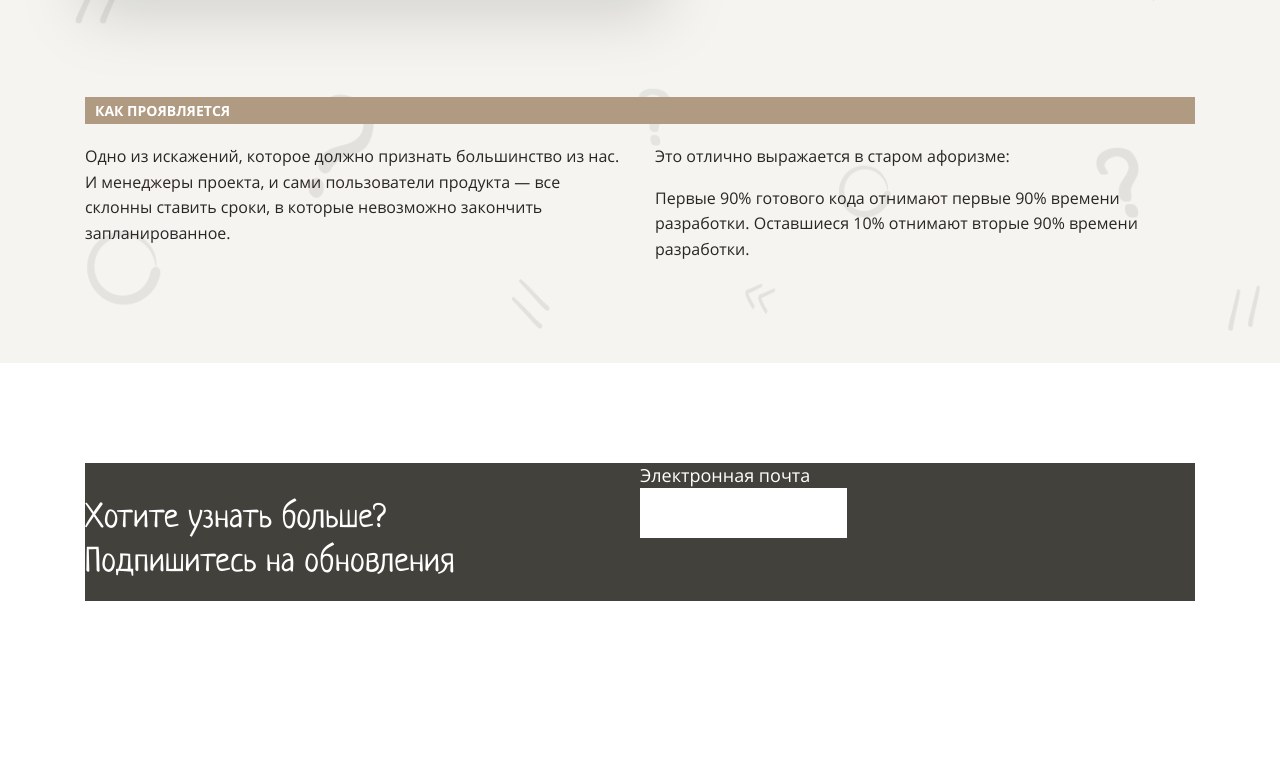
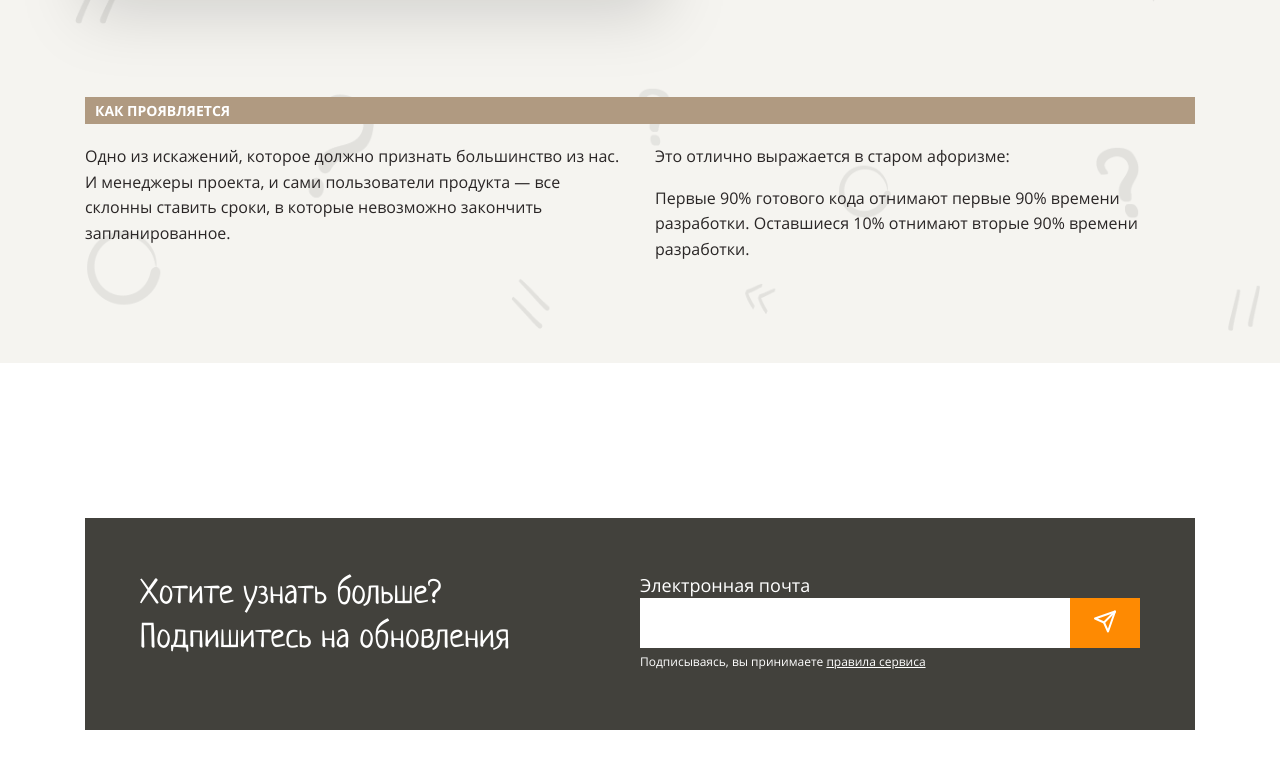
Before and after one commit to danilaprokoshev/layout-designer-project-lvl1, a website: page src/index.html in a window 1280 px wide. Shown: the part 6899-7668 px from the top of the page. Before the commit the page ends 7600 px from the top, so only its background shows below. Drawn offline with Linux system fonts and the light colour scheme.

Commit message:
updated on step#11

```diff
--- a/src/index.html
+++ b/src/index.html
@@ -189,15 +189,19 @@
     </section>
   </main>
   <footer>
-    <section class="footer">
+    <section class="footer subscribe">
       <div class="container">
-        <div class="row bg-primary-dark">
+        <div class="row subscribe bg-primary-dark">
           <div class="col">
-            <h3 class="white">Хотите узнать больше?<br>Подпишитесь на обновления</h3>
+            <h3 class="mt-0 mb-0 white">Хотите узнать больше?<br>Подпишитесь на обновления</h3>
           </div>
           <div class="col">
             <span class="white fs-18 d-block">Электронная почта</span>
-            <input class="subscribe-inupt"/>
+            <form class="d-flex">
+              <input class="subscribe-input d-block-inline"/>
+              <button class="subscribe-button d-block-inline bg-primary"></button>
+            </form>
+            <span class="subscribe-agreement white">Подписываясь, вы принимаете <a href="#" class="white">правила сервиса </a></span>
           </div>
         </div>
       </div>
--- a/src/styles/style.css
+++ b/src/styles/style.css
@@ -142,6 +142,10 @@ img {
   z-index: 0;
 
   background-color: var(--primary-dark);
+}
+
+.bg-primary {
+  background-color: var(--primary);
 }
 
 p {
@@ -301,14 +305,46 @@ div.col-2 p:last-of-type {
   cursor: pointer;
 }
 
-.subscribe-inupt {
+.subscribe {
+  padding: 55px;
+}
+
+.subscribe-input {
+  flex-grow: 1;
+
   height: 20px;
   padding: 15px;
   border: 0;
 }
 
+.subscribe-button {
+  position: relative;
+
+  padding: 0;
+  border: 0;
+
+  height: 50px;
+  width: 70px;
+}
+
+.subscribe-button::before {
+  position: absolute;
+  top: 50%;
+  transform: translate(-50%, -50%);
+
+  content: url("../assets/images/send.svg");
+}
+
+.subscribe-agreement {
+  font-size: 12px;
+}
+
 .d-block {
   display: block;
+}
+
+.d-block-inline {
+  display: inline-block;
 }
 
 .mt-185 {
@@ -337,6 +373,14 @@ div.col-2 p:last-of-type {
 
 .mb-100 {
   margin-bottom: 100px;
+}
+
+.mt-0 {
+  margin-top: 0;
+}
+
+.mb-0 {
+  margin-bottom: 0;
 }
 
 .pr-15 {
```
